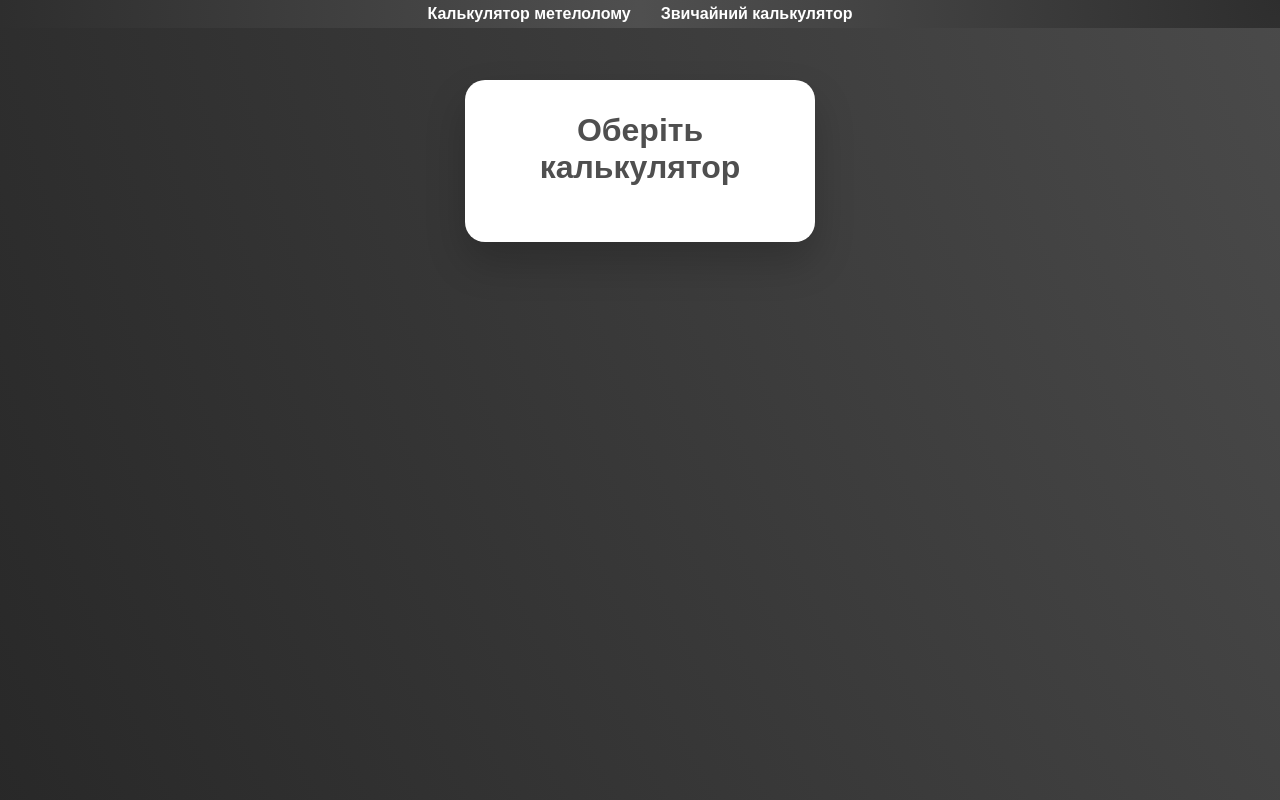
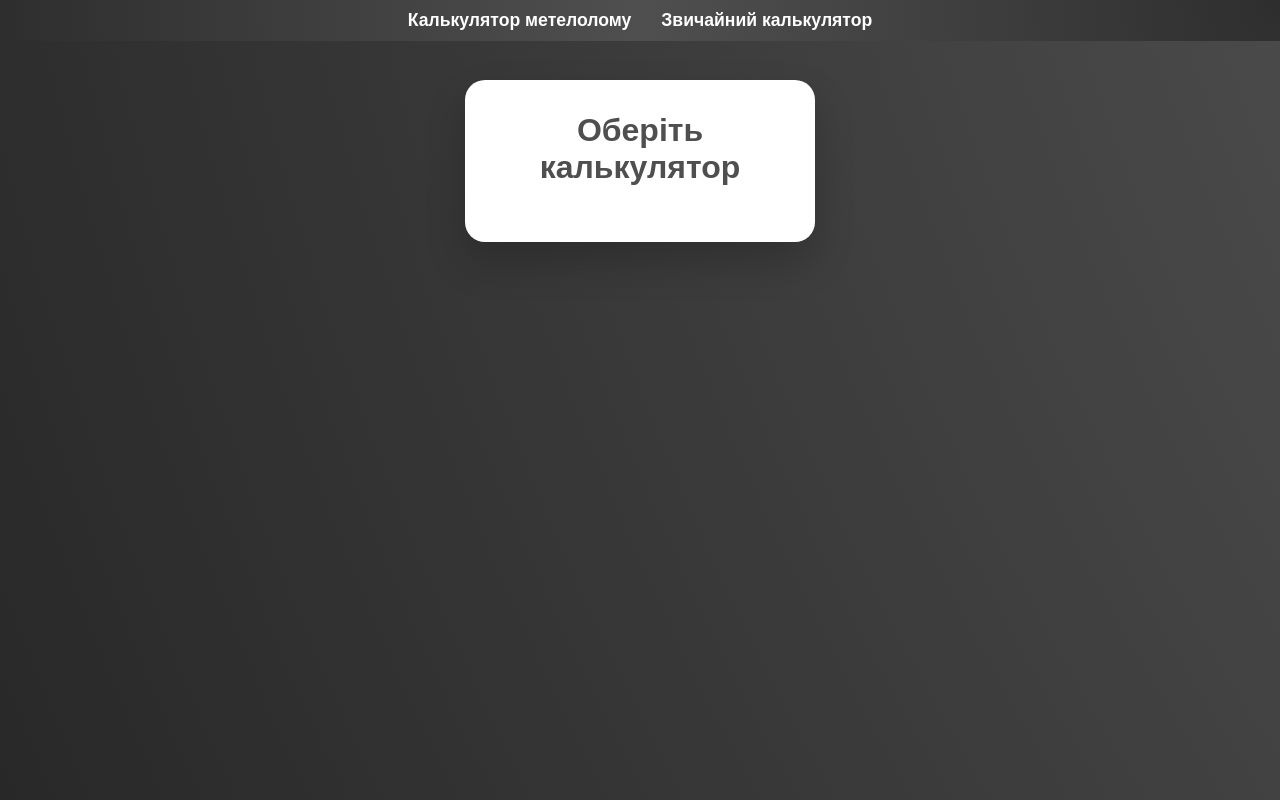
Before and after one commit to devpython44/metalolom, a plain HTML site: page index.html in a window 1280 px wide. Drawn offline with Linux system fonts and the light colour scheme.

Commit message:
Add files via upload

```diff
--- a/styles.css
+++ b/styles.css
@@ -52,7 +52,7 @@ body {
 nav {
     width: 100%;
     background: radial-gradient(circle at top right,#2E2E2E, #4f4f4f, #2E2E2E);
-    padding: 5px 0;
+    padding: 10px 0;
     position: fixed;
     top: 0;
     left: 0;
@@ -72,7 +72,7 @@ nav li {
 nav a {
     color: white;
     text-decoration: none;
-    font-size: 1rem;
+    font-size: 1.1rem;
     font-weight: 750;
 }
 
```
